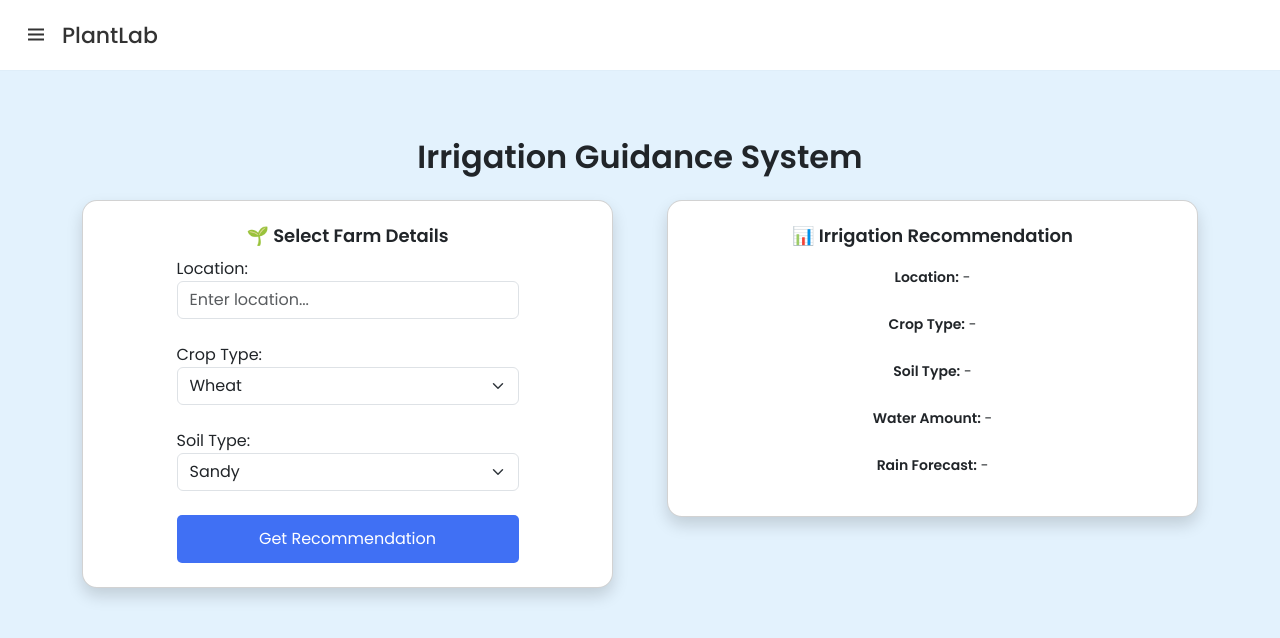
After one commit to KiraQiez/VHack, a Flask app: page /irrigation in a window 1280 px wide. The commit adds this page. Shown: the top 638 px of the page. Run offline with Flask 3, Linux system fonts and the light colour scheme.

Commit message:
irrigation

```diff
--- a/app.py
+++ b/app.py
@@ -1,3 +1,4 @@
+# ----------------- Your Original app.py Code -----------------
 from flask import Flask, render_template, request, jsonify
 import requests
 import google.generativeai as genai
@@ -37,6 +38,11 @@ def chatbot():
 @app.route("/crop")
 def crop():
     return render_template("crop.html")
+
+@app.route("/irrigation")
+def irrigation():
+    return render_template("irrigation.html")
+
 
 # API: Weekly Weather Data for Charts
 @app.route('/get_weather_data')
@@ -127,5 +133,78 @@ def chat():
     response = get_agriculture_response(user_message)
     return jsonify({"reply": response})
 
+# ----------------- Irrigation Guidance Code (Appended) -----------------
+
+# Mock Route for Testing (Keep This)
+@app.route("/get_irrigation")
+def get_irrigation():
+    location = request.args.get("location")
+    crop = request.args.get("crop")
+    soil = request.args.get("soil")
+
+    # Mock response for demonstration
+    response = {
+        "location": location,
+        "crop": crop,
+        "soil": soil,
+        "water_amount": 20,  # Example value in mm
+        "rain": True  # Example rain forecast
+    }
+    return jsonify(response)
+
+# Function to calculate irrigation needs
+def calculate_irrigation(weather_data, crop_type):
+    crop_water_needs = {
+        "Rice": 7,
+        "Corn": 5,
+        "Wheat": 4
+    }
+    water_need = crop_water_needs.get(crop_type, 5)
+
+    # Extract weather details
+    precipitation = weather_data['daily']['precipitation_sum'][0]
+    temperature = weather_data['daily']['temperature_2m_mean'][0]
+    humidity = weather_data['daily']['relative_humidity_2m_mean'][0]
+
+    # Soil moisture estimation (simplified)
+    estimated_soil_moisture = max(0, (humidity / 100) * (100 - temperature))
+
+    # Water to apply = water need - (rainfall + soil moisture contribution)
+    water_to_apply = max(0, water_need - (precipitation + (estimated_soil_moisture / 10)))
+
+    if precipitation > 5:
+        recommendation = "No irrigation needed. Rain is sufficient."
+    elif water_to_apply < 2:
+        recommendation = "Minimal irrigation needed. Consider skipping today."
+    else:
+        recommendation = f"Apply {round(water_to_apply, 2)} mm of water."
+
+    return {
+        "temperature": temperature,
+        "humidity": humidity,
+        "precipitation": precipitation,
+        "soil_moisture": round(estimated_soil_moisture, 2),
+        "water_to_apply": round(water_to_apply, 2),
+        "recommendation": recommendation
+    }
+
+# Advanced Route with Weather Data (Add This)
+@app.route('/get_irrigation_advice', methods=["GET"])
+def get_irrigation_advice():
+    latitude = request.args.get("lat", 3.1390, type=float)
+    longitude = request.args.get("lng", 101.6869, type=float)
+    crop_type = request.args.get("crop", "Rice")
+
+    # Fetch weather data
+    weather_data = fetch_weather(latitude, longitude)
+    if 'daily' not in weather_data:
+        return jsonify({"error": "Failed to fetch weather data"}), 500
+
+    # Calculate irrigation
+    irrigation_advice = calculate_irrigation(weather_data, crop_type)
+    return jsonify(irrigation_advice)
+
+# ----------------- End of Appended Code -----------------
+
 if __name__ == "__main__":
     app.run(debug=True)
--- a/templates/chatbot.html
+++ b/templates/chatbot.html
@@ -174,7 +174,7 @@
           <li class="list"><a href="{{ url_for('index') }}" class="nav-link"><i class="bx bx-home-alt icon"></i><span class="link">Home</span></a></li>
           <li class="list"><a href="#" class="nav-link"><i class="bx bx-cloud icon"></i><span class="link">Weather</span></a></li>
           <li class="list"><a href="{{ url_for('crop') }}" class="nav-link"><i class="bx bx-camera icon"></i><span class="link">Crop Health</span></a></li>
-          <li class="list"><a href="#" class="nav-link"><i class="bx bx-water icon"></i><span class="link">Irrigation</span></a></li>
+          <li class="list"><a href="{{ url_for('irrigation') }}" class="nav-link"><i class="bx bx-water icon"></i><span class="link">Irrigation</span></a></li>
           <li class="list"><a href="{{ url_for('analytics') }}" class="nav-link"><i class="bx bx-bar-chart-alt-2 icon"></i><span class="link">Analytics</span></a></li>
           <li class="list active"><a href="{{ url_for('chatbot') }}" class="nav-link"><i class="bx bx-conversation icon"></i><span class="link">Chatbot</span></a></li>
         </ul>
--- a/templates/crop.html
+++ b/templates/crop.html
@@ -39,7 +39,7 @@
                 class="link">Weather</span></a></li>
           <li class="list active"><a href="{{ url_for('crop') }}" class="nav-link"><i class="bx bx-camera icon"></i><span
                 class="link">Crop Health</span></a></li>
-          <li class="list"><a href="#" class="nav-link"><i class="bx bx-water icon"></i><span
+          <li class="list"><a href="{{ url_for('irrigation') }}" class="nav-link"><i class="bx bx-water icon"></i><span
                 class="link">Irrigation</span></a></li>
           <li class="list"><a href="{{ url_for('analytics') }}" class="nav-link"><i
                 class="bx bx-bar-chart-alt-2 icon"></i><span class="link">Analytics</span></a></li>
--- a/templates/index.html
+++ b/templates/index.html
@@ -39,7 +39,7 @@
                 class="link">Weather</span></a></li>
           <li class="list"><a href="{{ url_for('crop') }}" class="nav-link"><i class="bx bx-camera icon"></i><span
                 class="link">Crop Health</span></a></li>
-          <li class="list"><a href="#" class="nav-link"><i class="bx bx-water icon"></i><span
+          <li class="list"><a href="{{ url_for('irrigation') }}" class="nav-link"><i class="bx bx-water icon"></i><span
                 class="link">Irrigation</span></a></li>
           <li class="list"><a href="{{ url_for('analytics') }}" class="nav-link"><i
                 class="bx bx-bar-chart-alt-2 icon"></i><span class="link">Analytics</span></a></li>
--- /dev/null
+++ b/templates/irrigation.html
@@ -0,0 +1,138 @@
+<!DOCTYPE html>
+<html lang="en">
+
+<head>
+  <meta charset="UTF-8" />
+  <meta http-equiv="X-UA-Compatible" content="IE=edge" />
+  <meta name="viewport" content="width=device-width, initial-scale=1.0" />
+  <title>PlantLab - Crop Health</title>
+  <!-- Bootstrap CSS -->
+  <link rel="stylesheet" href="https://cdn.jsdelivr.net/npm/bootstrap@5.3.0/dist/css/bootstrap.min.css">
+  <!-- Custom CSS -->
+  <link rel="stylesheet" href="{{ url_for('static', filename='style.css') }}">
+  <link rel="icon" type="image/x-icon" href="/static/favicon.ico">
+  <!-- Boxicons -->
+  <link href="https://unpkg.com/boxicons@2.1.2/css/boxicons.min.css" rel="stylesheet" />
+  <link rel="stylesheet" href="https://unpkg.com/leaflet/dist/leaflet.css" />
+  <!-- Scripts -->
+  <script src="https://cdn.jsdelivr.net/npm/chart.js"></script>
+  <script src="https://unpkg.com/leaflet/dist/leaflet.js"></script>
+</head>
+
+
+<body>
+    <!-- Sidebar -->
+    <nav>
+      <div class="logo">
+        <i class="bx bx-menu menu-icon"></i>
+        <span class="logo-name">PlantLab</span>
+      </div>
+      <div class="sidebar">
+        <div class="logo">
+          <i class="bx bx-menu menu-icon"></i>
+          <span class="logo-name">PlantLab</span>
+        </div>
+        <div class="sidebar-content">
+          <ul class="lists">
+            <li class="list"><a href="{{ url_for('index') }}" class="nav-link"><i
+                  class="bx bx-home-alt icon"></i><span class="link">Home</span></a></li>
+            <li class="list"><a href="{{ url_for('weather') }}" class="nav-link"><i class="bx bx-cloud icon"></i><span
+                  class="link">Weather</span></a></li>
+            <li class="list"><a href="{{ url_for('crop') }}" class="nav-link"><i class="bx bx-camera icon"></i><span
+                  class="link">Crop Health</span></a></li>
+            <li class="list active"><a href="{{ url_for('irrigation') }}" class="nav-link"><i class="bx bx-water icon"></i><span
+                  class="link">Irrigation</span></a></li>
+            <li class="list"><a href="{{ url_for('analytics') }}" class="nav-link"><i
+                  class="bx bx-bar-chart-alt-2 icon"></i><span class="link">Analytics</span></a></li>
+            <li class="list"><a href="{{ url_for('chatbot') }}" class="nav-link"><i
+                  class="bx bx-conversation icon"></i><span class="link">Chatbot</span></a></li>
+          </ul>
+          <div class="bottom-content">
+            <li class="list"><a href="#" class="nav-link"><i class="bx bx-user icon"></i><span
+                  class="link">Profile</span></a></li>
+            <li class="list"><a href="#" class="nav-link"><i class="bx bx-cog icon"></i><span
+                  class="link">Settings</span></a></li>
+          </div>
+        </div>
+      </div>
+    </nav>
+
+  <section class="content">
+    <div class="container mt-5">
+      <h2 class="text-center mb-4 fw-bold">Irrigation Guidance System</h2>
+
+      <div class="row">
+        <div class="col-md-6">
+          <div class="card shadow p-4">
+            <h5 class="card-title">🌱 Select Farm Details</h5>
+            <form id="irrigation-form">
+              <label for="location">Location:</label>
+              <input type="text" id="location" class="form-control" placeholder="Enter location..." required><br>
+
+              <label for="crop-type">Crop Type:</label>
+              <select id="crop-type" class="form-select">
+                <option value="wheat">Wheat</option>
+                <option value="corn">Corn</option>
+                <option value="rice">Rice</option>
+              </select><br>
+
+              <label for="soil-type">Soil Type:</label>
+              <select id="soil-type" class="form-select">
+                <option value="sandy">Sandy</option>
+                <option value="loamy">Loamy</option>
+                <option value="clay">Clay</option>
+              </select><br>
+
+              <button type="submit" class="btn btn-primary">Get Recommendation</button>
+            </form>
+          </div>
+        </div>
+
+        <div class="col-md-6">
+          <div class="card shadow p-4">
+            <h5 class="card-title">📊 Irrigation Recommendation</h5>
+            <p><strong>Location:</strong> <span id="result-location">-</span></p>
+            <p><strong>Crop Type:</strong> <span id="result-crop">-</span></p>
+            <p><strong>Soil Type:</strong> <span id="result-soil">-</span></p>
+            <p><strong>Water Amount:</strong> <span id="water-amount">-</span></p>
+            <p><strong>Rain Forecast:</strong> <span id="rain-forecast">-</span></p>
+          </div>
+        </div>
+      </div>
+    </div>
+  </section>
+
+  <script>
+    const navBar = document.querySelector("nav"),menuBtns = document.querySelectorAll(".menu-icon"),overlay = document.querySelector(".overlay");
+
+    menuBtns.forEach((menuBtn) => {
+    menuBtn.addEventListener("click", () => {
+        navBar.classList.toggle("open");
+    });
+    });
+    overlay.addEventListener("click", () => {
+    navBar.classList.remove("open");
+    });
+
+    // Handle Form Submission
+    document.getElementById("irrigation-form").addEventListener("submit", function (e) {
+      e.preventDefault();
+      const location = document.getElementById("location").value;
+      const crop = document.getElementById("crop-type").value;
+      const soil = document.getElementById("soil-type").value;
+
+      fetch(`/get_irrigation?location=${location}&crop=${crop}&soil=${soil}`)
+        .then(response => response.json())
+        .then(data => {
+          document.getElementById("result-location").textContent = location;
+          document.getElementById("result-crop").textContent = crop;
+          document.getElementById("result-soil").textContent = soil;
+          document.getElementById("water-amount").textContent = `${data.water_amount} mm`;
+          document.getElementById("rain-forecast").textContent = data.rain ? "Yes" : "No";
+        })
+        .catch(err => console.error("Error:", err));
+    });
+  </script>
+</body>
+
+</html>
--- a/templates/weather.html
+++ b/templates/weather.html
@@ -37,7 +37,7 @@
                         class="link">Weather</span></a></li>
                   <li class="list"><a href="{{ url_for('crop') }}" class="nav-link"><i class="bx bx-camera icon"></i><span
                         class="link">Crop Health</span></a></li>
-                  <li class="list"><a href="#" class="nav-link"><i class="bx bx-water icon"></i><span
+                  <li class="list"><a href="{{ url_for('irrigation') }}" class="nav-link"><i class="bx bx-water icon"></i><span
                         class="link">Irrigation</span></a></li>
                   <li class="list"><a href="{{ url_for('analytics') }}" class="nav-link"><i
                         class="bx bx-bar-chart-alt-2 icon"></i><span class="link">Analytics</span></a></li>
```
Also changed, not shown: irrigation.py (added, +84 -0 lines).
